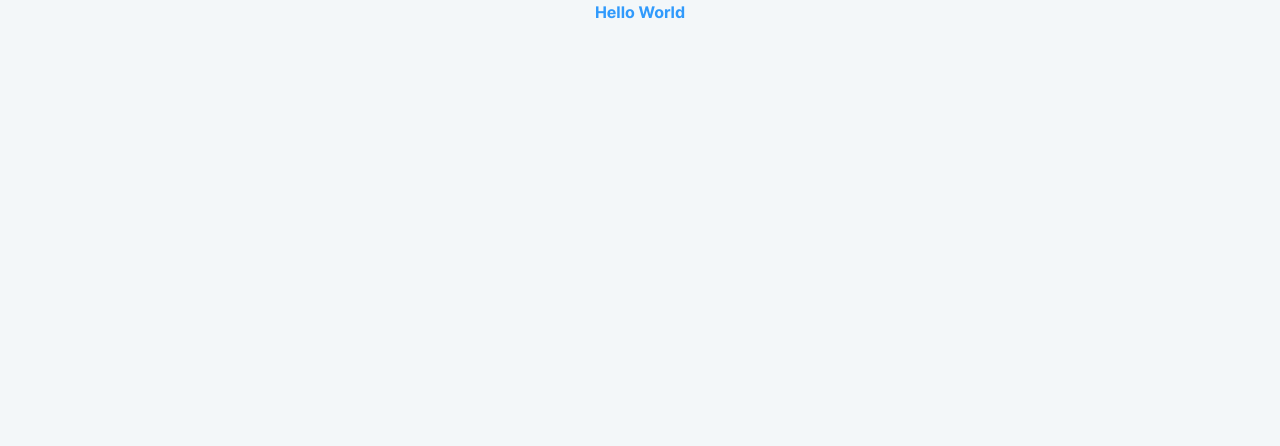
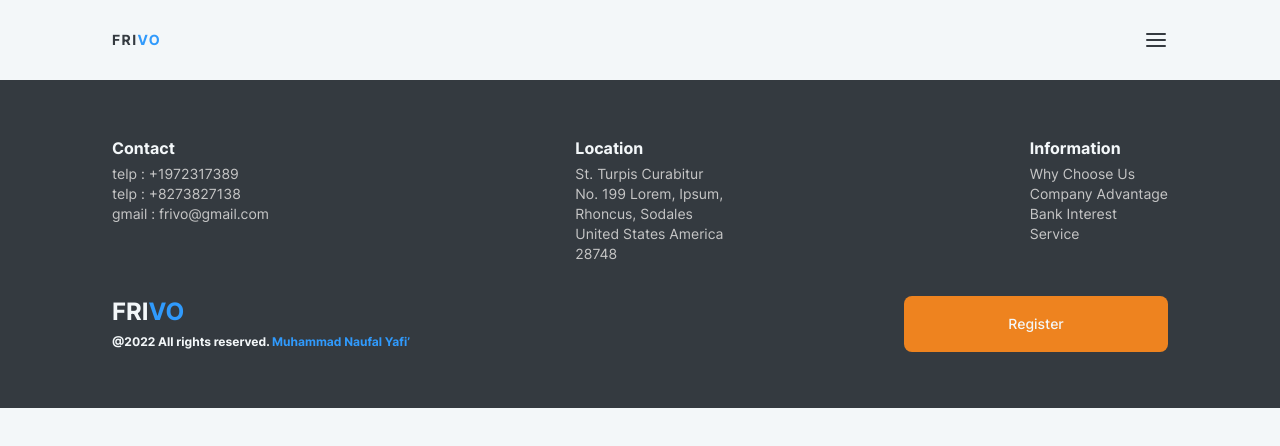
Before and after one commit to naufal-yafi/landing-page-frivo, a website: page index.html in a window 1280 px wide. Drawn offline with Linux system fonts and the light colour scheme.

Commit message:
create footer and header

```diff
--- a/index.html
+++ b/index.html
@@ -19,6 +19,62 @@
     <title>Frivo</title>
 </head>
 <body class="flex justify-center items-center font-InterReguler text-base text-neutral-900">
-    <p class="font-InterBold text-blue-500">Hello World</p>
+    <header class="fixed top-0 left-0 w-full h-12 lg:h-16 xl:h-20 px-3 lg:px-12 xl:px-28 flex justify-between items-center">
+        <p class="font-InterBold text-neutral-900 tracking-widest text-sm">FRI<span class="text-blue-500">VO</span></p>
+        <button aria-label="click to show menu">
+            <img src="./assets/icons/menu.svg" alt="icon burger menu">
+        </button>
+        <nav class="absolute lg:relative lg:hidden hidden right-3 top-12 w-1/2">
+            <ul class="text-sm text-neutral-400 font-InterMedium">
+                <li class="w-full py-3 hover:text-neutral-900 hover:font-InterBold"><a href="#" aria-label="click to navigate page home">Home</a></li>
+                <li class="w-full py-3 hover:text-neutral-900 hover:font-InterBold"><a href="#" aria-label="click to navigate page why choose us">Why Us</a></li>
+                <li class="w-full py-3 hover:text-neutral-900 hover:font-InterBold"><a href="#" aria-label="click to navigate page testimony">Testimony</a></li>
+                <li>
+                    <a href="#">
+                        <button class="w-full py-3 bg-blue-500 hover:bg-blue-600 text-neutral-50 rounded-lg" aria-label="click to register">Register</button>
+                    </a>
+                </li>
+            </ul>
+        </nav>
+    </header>
+
+    <footer class="mt-12 lg:mt-16 xl:mt-20 w-full bg-neutral-900 text-neutral-50 px-3 py-5 lg:px-12 lg:py-14 xl:px-28">
+        <div id="information-group" class="flex flex-col lg:flex-row gap-4 justify-center lg:justify-between">
+            <section class="text-center lg:text-start">
+                <strong class="font-InterBold text-base">Contact</strong>
+                <ul class="font-InterReguler text-sm mt-1">
+                    <li class="cursor-pointer text-xs lg:text-sm text-neutral-100 hover:text-neutral-50">telp : +1972317389</li>
+                    <li class="cursor-pointer text-xs lg:text-sm text-neutral-100 hover:text-neutral-50">telp : +8273827138</li>
+                    <li class="cursor-pointer text-xs lg:text-sm text-neutral-100 hover:text-neutral-50">gmail : frivo@gmail.com</li>
+                </ul>
+            </section>
+            <section class="text-center lg:text-start">
+                <strong class="font-InterBold text-base">Location</strong>
+                <ul class="font-InterReguler text-sm mt-1">
+                    <li class="cursor-pointer text-xs lg:text-sm text-neutral-100 hover:text-neutral-50">St. Turpis Curabitur<br>No. 199 Lorem, Ipsum,</li>
+                    <li class="cursor-pointer text-xs lg:text-sm text-neutral-100 hover:text-neutral-50">Rhoncus, Sodales</li>
+                    <li class="cursor-pointer text-xs lg:text-sm text-neutral-100 hover:text-neutral-50">United States America</li>
+                    <li class="cursor-pointer text-xs lg:text-sm text-neutral-100 hover:text-neutral-50">28748</li>
+                </ul>
+            </section>
+            <section class="text-center lg:text-start">
+                <strong class="font-InterBold text-base">Information</strong>
+                <ul class="font-InterReguler text-sm mt-1">
+                    <li class="cursor-pointer text-xs lg:text-sm text-neutral-100 hover:text-neutral-50"><a href="#">Why Choose Us</a></li>
+                    <li class="cursor-pointer text-xs lg:text-sm text-neutral-100 hover:text-neutral-50"><a href="#">Company Advantage</a></li>
+                    <li class="cursor-pointer text-xs lg:text-sm text-neutral-100 hover:text-neutral-50"><a href="#">Bank Interest</a></li>
+                    <li class="cursor-pointer text-xs lg:text-sm text-neutral-100 hover:text-neutral-50"><a href="#">Service</a></li>
+                </ul>
+            </section>
+        </div>
+
+        <div id="copyright" class="flex flex-col lg:flex-row gap-4 justify-center lg:justify-between mt-4 lg:mt-8">
+            <hgroup class="text-center lg:text-start">
+                <h3 class="font-InterBold text-2xl">FRI<span class="text-blue-500">VO</span></h3>
+                <strong class="font-InterBold text-xs">@2022 All rights reserved. <span class="text-blue-500">Muhammad Naufal Yafi’</span></strong>
+            </hgroup>
+            <button class="w-full lg:w-1/4 bg-orange-500 hover:bg-orange-600 rounded-lg font-InterMedium text-sm px-0 py-2" aria-label="click to register">Register</button>
+        </div>
+    </footer>
 </body>
 </html>
--- a/tailwind.config.js
+++ b/tailwind.config.js
@@ -10,6 +10,7 @@ module.exports = {
       'blue-600': '#096ECC',
       'blue-500': '#309AFC',
       'blue-100': '#CCE5F9',
+      'orange-600': '#CD6F17',
       'orange-500': '#EE831F',
       'orange-100': '#EBDCCB',
       'green-500': '#11990F',
```
Also changed, not shown: build/style/tailwind.css, dist/css/style.css.
